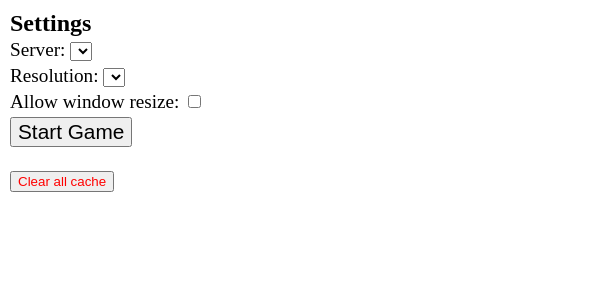
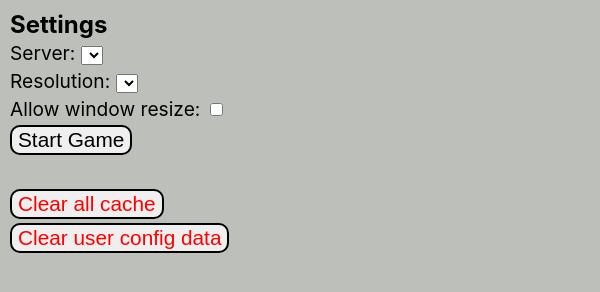
Before and after one commit to quincyyhuang/Majsoul-Electron, an Electron app: page static/settings.html in a window 600 px wide. Drawn offline with Linux system fonts and the light colour scheme.

Commit message:
some changes

```diff
--- a/src/settingsPreload.js
+++ b/src/settingsPreload.js
@@ -3,5 +3,6 @@ const { contextBridge, ipcRenderer } = require('electron');
 contextBridge.exposeInMainWorld('electronAPI', {
   getSettings: ipcRenderer.invoke("getSettings"),
   startGame: settings => ipcRenderer.invoke("startGame", settings),
-  clearCache: () => ipcRenderer.invoke("clearCache")
+  clearCache: () => ipcRenderer.invoke("clearCache"),
+  clearUserData: () => ipcRenderer.invoke("clearUserData")
 });
--- a/static/css/settings.css
+++ b/static/css/settings.css
@@ -2,6 +2,8 @@ body {
   margin: 0;
   width: 100vw;
   height: 100vh;
+  font-family: -apple-system, BlinkMacSystemFont, "Segoe UI", Roboto, Helvetica, Arial, sans-serif, "Apple Color Emoji", "Segoe UI Emoji", "Segoe UI Symbol";
+  background-color: #BDC0BA;
 }
 
 h1 {
@@ -30,6 +32,21 @@ h1 {
 }
 
 #clear-cache {
+  margin-top: 30px;
+}
+
+.danger-button {
+  font-size: 1.3rem;
   color: red;
-  margin-top: 20px;
 }
+
+button {
+  border-radius: 10px;
+  border-color: black;
+  border-style: solid;
+  transition: background-color 0.2s;
+}
+
+button:hover {
+  background-color: #828282;
+}
--- a/static/settings.html
+++ b/static/settings.html
@@ -36,6 +36,9 @@
         },
         clearCache: function() {
           api.clearCache();
+        },
+        clearUserData: function() {
+          api.clearUserData();
         }
       }));
     });
@@ -83,7 +86,11 @@
       </div>
 
       <div class="form-group">
-        <button type="button" id="clear-cache" @click="clearCache">Clear all cache</button>
+        <button type="button" class="danger-button" id="clear-cache" @click="clearCache">Clear all cache</button>
+      </div>
+
+      <div class="form-group">
+        <button type="button" class="danger-button" id="clear-user-data" @click="clearUserData">Clear user config data</button>
       </div>
     </form>
   </div>
```
Also changed, not shown: package.json (+4 -3 lines), src/setup.js (+20 -0 lines).
